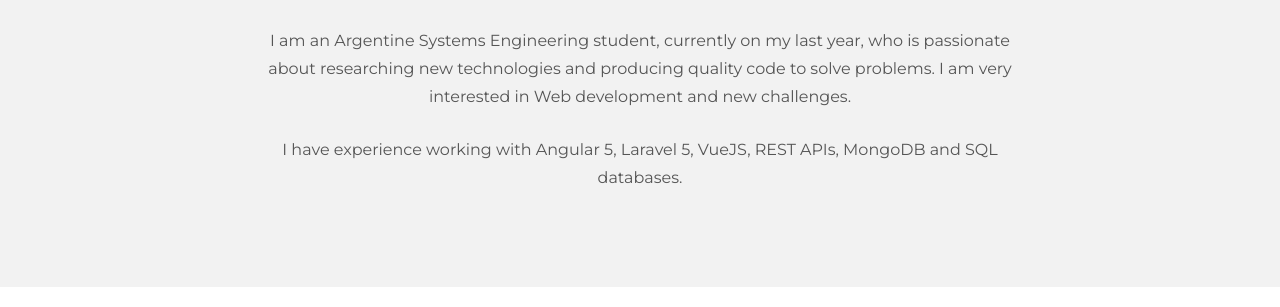
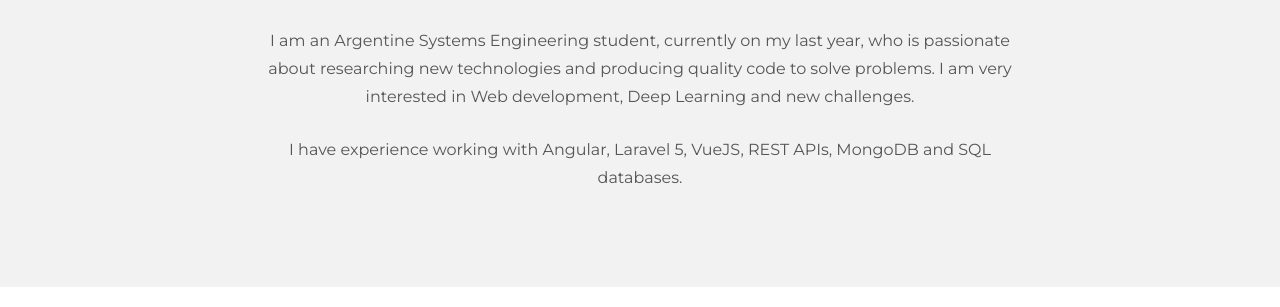
Before and after one commit to julianpoma/julianpoma.github.io, a plain HTML site: page index.html in a window 1280 px wide. Shown: the part 493-800 px from the top of the page. Drawn offline with nearby package versions, Linux system fonts and the light colour scheme.

Commit message:
updated bio

```diff
--- a/index.html
+++ b/index.html
@@ -57,8 +57,8 @@
 				<div class="col-md-8 col-md-offset-2 centered">
 					<img src="assets/img/user.png" alt="Stanley" class="selfie">
 					<h1>Hi, I'm Julián!</h1>
-                    <p>I am an Argentine Systems Engineering student, currently on my last year, who is passionate about researching new technologies and producing quality code to solve problems. I am very interested in Web development and new challenges.</p>
-                    <p>I have experience working with Angular 5, Laravel 5, VueJS, REST APIs, MongoDB and SQL databases.</p>
+                    <p>I am an Argentine Systems Engineering student, currently on my last year, who is passionate about researching new technologies and producing quality code to solve problems. I am very interested in Web development, Deep Learning and new challenges.</p>
+                    <p>I have experience working with Angular, Laravel 5, VueJS, REST APIs, MongoDB and SQL databases.</p>
 				</div>
 			</div>
 	    </div>
```
